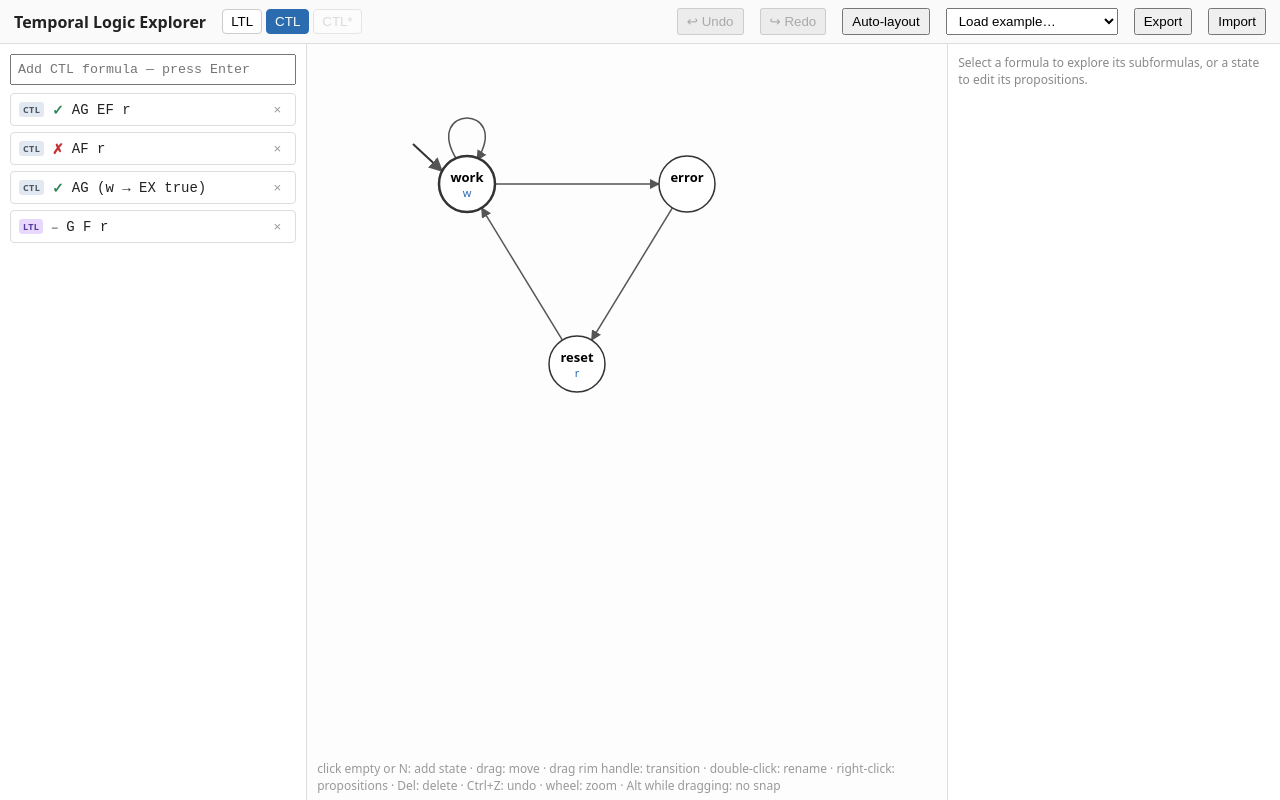
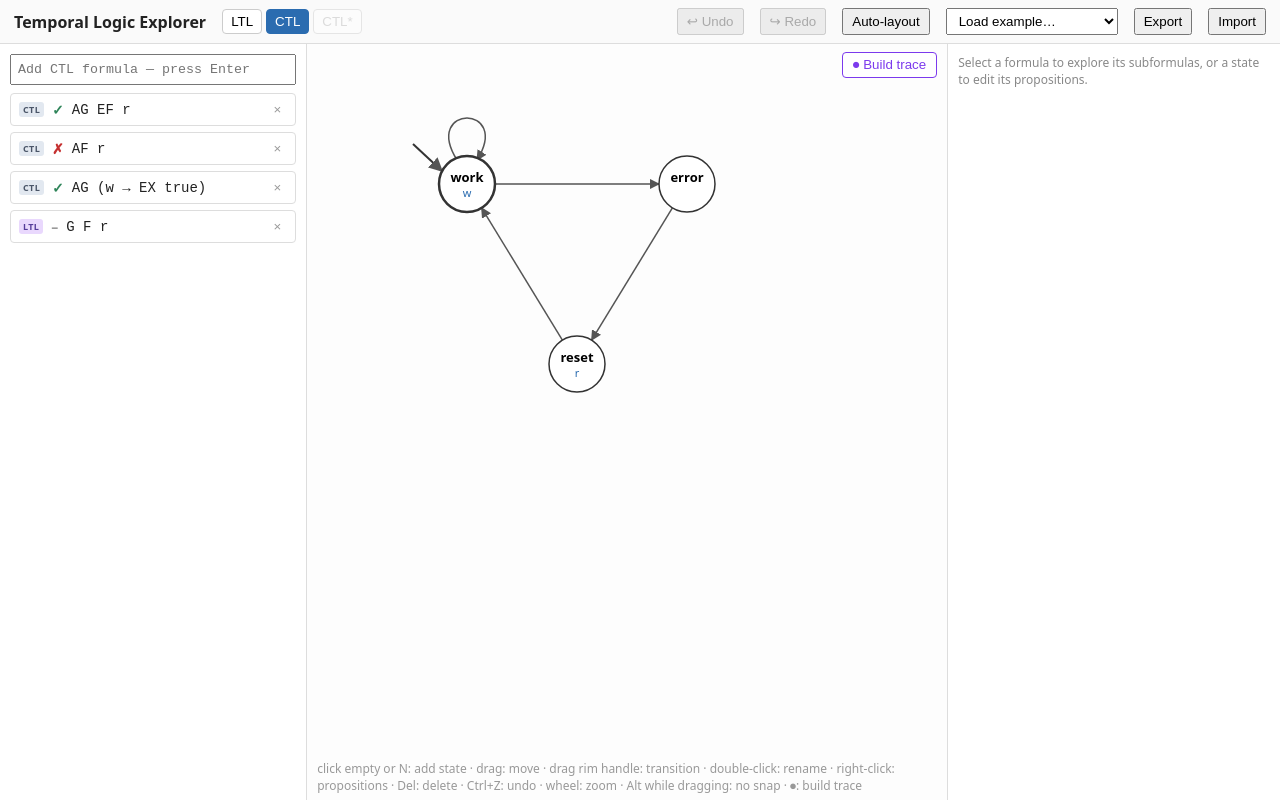
Before and after one commit to JeroenRobben/temporal-logic-explorer, a React (Vite) app: page / in a window 1280 px wide. Built offline with nearby package versions, Linux system fonts and the light colour scheme.

Commit message:
feat: canvas trace recording with successor glow and violet lasso overlay

```diff
--- a/src/styles.css
+++ b/src/styles.css
@@ -60,3 +60,9 @@ body { margin: 0; font-family: system-ui, sans-serif; font-size: 14px; color: #2
 .badge { font-size: 9px; font-weight: 700; letter-spacing: 0.04em; padding: 1px 4px;
   border-radius: 3px; background: #e2e8f0; color: #4a5568; flex: 0 0 auto; }
 .badge.ltl { background: #e9d8fd; color: #553c9a; }
+
+.pulse-ring { animation: pulse 1s ease-in-out infinite; }
+@keyframes pulse { 0%, 100% { stroke-opacity: 0.9; } 50% { stroke-opacity: 0.25; } }
+.record-btn { position: absolute; top: 8px; right: 10px; z-index: 5; padding: 4px 10px;
+  border: 1px solid #7c3aed; border-radius: 4px; background: #fff; color: #7c3aed; cursor: pointer; }
+.record-btn.on { background: #7c3aed; color: #fff; }
--- a/src/ui/App.tsx
+++ b/src/ui/App.tsx
@@ -4,7 +4,7 @@ import { parseCTL, ParseError } from '../core/ctl-parser';
 import { checkCTL } from '../core/ctl-checker';
 import { parseLTL } from '../core/ltl-parser';
 import { checkLTL } from '../core/ltl-checker';
-import { validateLasso } from '../core/trace';
+import { validateLasso, validatePrefix } from '../core/trace';
 import { findEvidence } from '../core/evidence';
 import { forceLayout } from '../core/layout';
 import { Analysis, FormulaEntry, Logic, PendingLasso, Selection } from './types';
@@ -40,9 +40,48 @@ export default function App() {
   const [showEvidence, setShowEvidence] = useState(false);
   const [entryLogic, setEntryLogic] = useState<Logic>('ctl');
   const [trace, setTrace] = useState<PendingLasso | null>(initial.trace ?? null);
+  const [recording, setRecording] = useState(false);
+  const [traceNotice, setTraceNotice] = useState<string | null>(null);
+  const [hoverStateId, setHoverStateId] = useState<string | null>(null);
   const layoutAnim = useRef<number | null>(null);
 
   useEffect(() => { save({ model, formulas, trace }); }, [model, formulas, trace]);
+
+  function handleTraceClick(id: string) {
+    if (!trace || trace.stateIds.length === 0) {
+      setTrace({ stateIds: [id], loopIndex: null });
+      return;
+    }
+    if (trace.loopIndex !== null) return; // complete — ignore further clicks
+    const last = trace.stateIds[trace.stateIds.length - 1];
+    if (!model.transitions.some((t) => t.from === last && t.to === id)) return;
+    const existing = trace.stateIds.indexOf(id);
+    if (existing !== -1) {
+      setTrace({ ...trace, loopIndex: existing });
+      setRecording(false);
+    } else {
+      setTrace({ stateIds: [...trace.stateIds, id], loopIndex: null });
+    }
+  }
+
+  function startRecording(on: boolean) {
+    if (on) setTrace({ stateIds: [], loopIndex: null });
+    setRecording(on);
+  }
+
+  // Trace revalidation on model edits: if the current trace prefix/lasso is no
+  // longer consistent with the (possibly edited) model, drop it and surface why.
+  useEffect(() => {
+    if (!trace) return;
+    const err = trace.loopIndex === null
+      ? validatePrefix(model, trace.stateIds)
+      : validateLasso(model, { stateIds: trace.stateIds, loopIndex: trace.loopIndex });
+    if (err) {
+      setTrace(null);
+      setTraceNotice(`Trace cleared — ${err}`);
+    }
+    // eslint-disable-next-line react-hooks/exhaustive-deps
+  }, [model]);
 
   const completeLasso = useMemo(() => {
     if (!trace || trace.loopIndex === null) return null;
@@ -214,7 +253,10 @@ export default function App() {
         redo();
         return;
       }
-      if (e.key === 'Escape') setSelection(null);
+      if (e.key === 'Escape') {
+        if (recording) { setRecording(false); return; }
+        setSelection(null);
+      }
       if ((e.key === 'Delete' || e.key === 'Backspace') && selection?.kind === 'state') {
         const id = selection.id;
         if (model.states.some((s) => s.id === id)) {
@@ -232,7 +274,7 @@ export default function App() {
     window.addEventListener('keydown', onKey);
     return () => window.removeEventListener('keydown', onKey);
     // eslint-disable-next-line react-hooks/exhaustive-deps
-  }, [selection, model, history]);
+  }, [selection, model, history, recording]);
 
   return (
     <>
@@ -272,7 +314,8 @@ export default function App() {
             }}
           />
         </div>
-        <div className="pane center">
+        <div className="pane center" onMouseLeave={() => setHoverStateId(null)}>
+          {traceNotice && <div className="muted" style={{ padding: '4px 10px' }}>{traceNotice}</div>}
           <Canvas
             model={model}
             onChange={commitModel}
@@ -286,6 +329,11 @@ export default function App() {
             highlight={highlight}
             evidence={evidence}
             deadlocks={deadlocks}
+            trace={trace}
+            recording={recording}
+            onRecordingChange={startRecording}
+            onTraceClick={handleTraceClick}
+            hoverStateId={hoverStateId}
           />
         </div>
         <div className="pane right">
--- a/src/ui/Canvas.tsx
+++ b/src/ui/Canvas.tsx
@@ -1,8 +1,9 @@
 import { useEffect, useRef, useState, type PointerEvent, type MouseEvent } from 'react';
-import { KripkeStructure, KripkeState, stateById, allPropositions } from '../core/kripke';
+import { KripkeStructure, KripkeState, stateById, allPropositions, successors } from '../core/kripke';
 import { Evidence } from '../core/evidence';
 import { EVIDENCE_COLOR } from './colors';
 import { RESERVED_NAMES } from './Inspector';
+import { PendingLasso } from './types';
 
 export interface Highlight {
   sat: Set<string>;
@@ -27,6 +28,11 @@ export interface CanvasProps {
   highlight: Highlight | null;
   evidence: Evidence | null;
   deadlocks: Set<string>;
+  trace: PendingLasso | null;
+  recording: boolean;
+  onRecordingChange: (b: boolean) => void;
+  onTraceClick: (stateId: string) => void;
+  hoverStateId: string | null;
 }
 
 export const R = 28;
@@ -61,6 +67,7 @@ export default function Canvas(props: CanvasProps) {
     model, onChange, onPreview, onBeginEdit,
     selectedStateId, selectedTransition, onSelectState, onSelectTransition,
     highlight, evidence, deadlocks,
+    trace, recording, onRecordingChange, onTraceClick, hoverStateId,
   } = props;
   const svgRef = useRef<SVGSVGElement>(null);
   const containerRef = useRef<HTMLDivElement>(null);
@@ -99,6 +106,11 @@ export default function Canvas(props: CanvasProps) {
 
   function onStatePointerDown(e: PointerEvent, s: KripkeState) {
     if (editing?.stateId === s.id) return;
+    if (recording) {
+      e.stopPropagation();
+      onTraceClick(s.id);
+      return;
+    }
     if (e.button !== 0) return;
     e.stopPropagation();
     setCtxMenu(null);
@@ -176,7 +188,7 @@ export default function Canvas(props: CanvasProps) {
       }
     } else if (d.type === 'move' && !d.moved) {
       onSelectState(d.stateId);
-    } else if (d.type === 'pan' && !d.moved) {
+    } else if (d.type === 'pan' && !d.moved && !recording) {
       const p = toWorld(e);
       addStateAt(snapCoord(p.x, false), snapCoord(p.y, false));
     }
@@ -289,6 +301,36 @@ export default function Canvas(props: CanvasProps) {
   const hasReverse = (from: string, to: string) =>
     model.transitions.some((t) => t.from === to && t.to === from);
 
+  const TRACE_COLOR = '#7c3aed';
+  const traceBadges = new Map<string, number[]>();
+  if (trace) {
+    trace.stateIds.forEach((id, i) => {
+      traceBadges.set(id, [...(traceBadges.get(id) ?? []), i + 1]);
+    });
+  }
+  const tracePairs: { a: KripkeState; b: KripkeState; loopBack: boolean }[] = [];
+  if (trace) {
+    for (let i = 0; i + 1 < trace.stateIds.length; i++) {
+      const a = stateById(model, trace.stateIds[i]);
+      const b = stateById(model, trace.stateIds[i + 1]);
+      if (a && b) tracePairs.push({ a, b, loopBack: false });
+    }
+    if (trace.loopIndex !== null && trace.stateIds.length > 0) {
+      const a = stateById(model, trace.stateIds[trace.stateIds.length - 1]);
+      const b = stateById(model, trace.stateIds[trace.loopIndex]);
+      if (a && b) tracePairs.push({ a, b, loopBack: true });
+    }
+  }
+  // While recording: empty/no trace → every state is a valid start; open trace →
+  // successors of the last state; closed loop → no targets.
+  const recordTargets: Set<string> | null = recording
+    ? (() => {
+        if (!trace || trace.stateIds.length === 0) return new Set(model.states.map((s) => s.id));
+        if (trace.loopIndex !== null) return new Set<string>();
+        return new Set(successors(model, trace.stateIds[trace.stateIds.length - 1]));
+      })()
+    : null;
+
   const evidencePairs: { a: KripkeState; b: KripkeState; inLoop: boolean }[] = [];
   let loopEntryState: KripkeState | undefined;
   if (evidence) {
@@ -309,7 +351,8 @@ export default function Canvas(props: CanvasProps) {
 
   const tempFrom = tempEdge ? stateById(model, tempEdge.from) : undefined;
   const ctxState = ctxMenu ? stateById(model, ctxMenu.stateId) : undefined;
-  const hoverState = hover && !drag.current && !editing ? stateById(model, hover.stateId) : undefined;
+  const hoverState = hover && !drag.current && !editing && !recording
+    ? stateById(model, hover.stateId) : undefined;
 
   return (
     <div ref={containerRef} style={{ position: 'relative', width: '100%', height: '100%' }}>
@@ -371,6 +414,12 @@ export default function Canvas(props: CanvasProps) {
             <text x={loopEntryState.x - R - 14} y={loopEntryState.y - R - 2} fontSize={16}
               fill={EVIDENCE_COLOR} style={{ userSelect: 'none' }}>⟲</text>
           )}
+          {tracePairs.map(({ a, b, loopBack }, i) => (
+            <path key={`tr-${i}`}
+              d={edgePath(a, b, a.id !== b.id && hasReverse(a.id, b.id))}
+              fill="none" stroke={TRACE_COLOR} strokeWidth={3.5} opacity={0.8}
+              strokeDasharray={loopBack ? '8 5' : undefined} />
+          ))}
           {model.states.map((s) => {
             const inSat = highlight?.sat.has(s.id);
             const isFresh = highlight?.fresh.has(s.id);
@@ -406,6 +455,20 @@ export default function Canvas(props: CanvasProps) {
                 {deadlocks.has(s.id) && (
                   <text x={s.x + R - 4} y={s.y - R + 4} fontSize={14} fill="#dd6b20"
                     style={{ userSelect: 'none' }}>⚠</text>
+                )}
+                {recordTargets?.has(s.id) && (
+                  <circle className="pulse-ring" cx={s.x} cy={s.y} r={R + 8} fill="none"
+                    stroke={TRACE_COLOR} strokeWidth={3} />
+                )}
+                {hoverStateId === s.id && (
+                  <circle cx={s.x} cy={s.y} r={R + 4} fill="none" stroke="#718096"
+                    strokeWidth={2} strokeDasharray="3 3" />
+                )}
+                {traceBadges.has(s.id) && (
+                  <text x={s.x + R + 4} y={s.y - R + 2} fontSize={11} fill={TRACE_COLOR}
+                    fontWeight={700} style={{ userSelect: 'none' }}>
+                    {traceBadges.get(s.id)!.join(',')}
+                  </text>
                 )}
               </g>
             );
@@ -462,9 +525,13 @@ export default function Canvas(props: CanvasProps) {
             }} />
         </div>
       )}
+      <button className={`record-btn ${recording ? 'on' : ''}`}
+        onClick={() => onRecordingChange(!recording)}>
+        {recording ? '■ stop recording' : '⏺ Build trace'}
+      </button>
       <div className="canvas-help">
         click empty or N: add state · drag: move · drag rim handle: transition · double-click: rename ·
-        right-click: propositions · Del: delete · Ctrl+Z: undo · wheel: zoom · Alt while dragging: no snap
+        right-click: propositions · Del: delete · Ctrl+Z: undo · wheel: zoom · Alt while dragging: no snap · ⏺: build trace
       </div>
     </div>
   );
```
